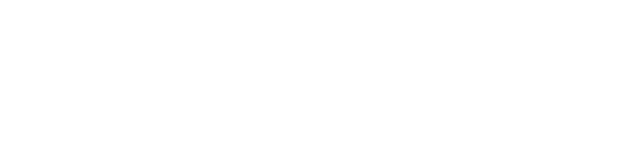
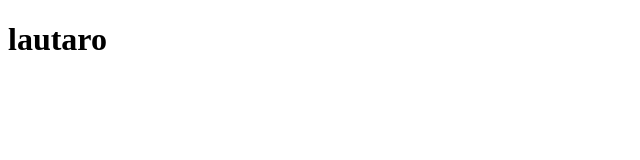
Before and after one commit to nahuelseguel/Fip, a plain HTML site: page index.html in a window 1280 px wide. Shown: the whole page, without its empty margins (0-640 px from the left). Drawn offline with Linux system fonts and the light colour scheme.

Commit message:
modificacion de lautaro

```diff
--- a/index.html
+++ b/index.html
@@ -4,6 +4,7 @@
     <meta charset="UTF-8">
     <meta name="viewport" content="width=device-width, initial-scale=1.0">
     <title>Fip</title>
+    <h1>lautaro</h1>
 </head>
 <body>
 
```
